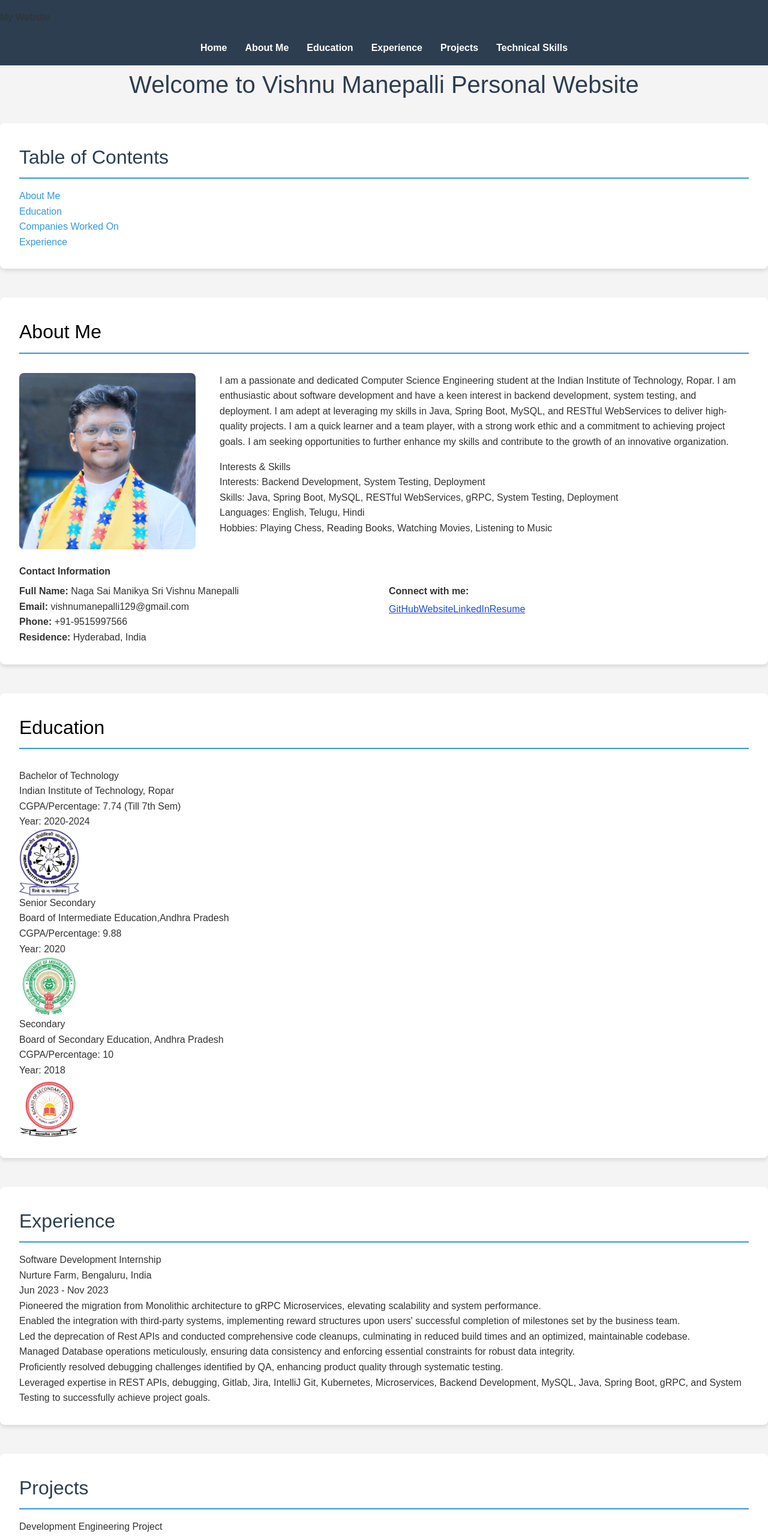
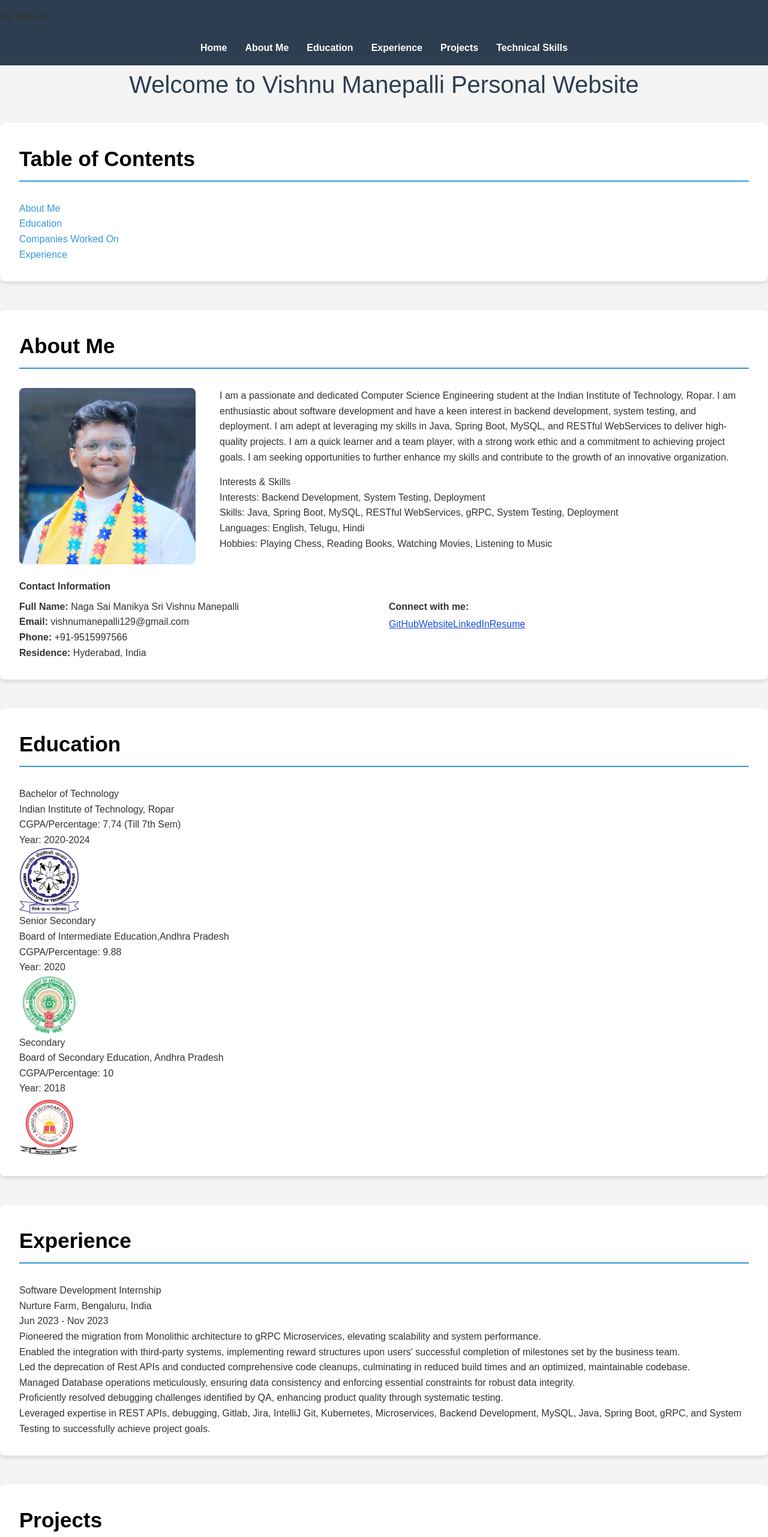
Before and after one commit to vishnumanepalli/vishnu-website, a Next.js app: page / in a window 1280 px wide. Shown: the top 2563 px of the page at 60% size. Built offline with nearby package versions, Linux system fonts and the light colour scheme.

Commit message:
again updated

```diff
--- a/src/app/components/AboutMe.js
+++ b/src/app/components/AboutMe.js
@@ -1,12 +1,9 @@
-"use client";
-
-import React, { useState } from "react";
+import React from "react";
 import Image from "next/image";
 import "./AboutMe.css";
-import SectionTitle from "./sectionTitle";
+import SectionTitle from "./section/SectionTitle";
 
 export default function AboutMe({ about, personalInfo }) {
-  const [isHovered, setIsHovered] = useState(false);
 
   return (
     <section id="about" className="about-section">
--- a/src/app/components/Education.js
+++ b/src/app/components/Education.js
@@ -1,6 +1,6 @@
 import React from "react";
 import Image from "next/image";
-import SectionTitle from "./sectionTitle";
+import SectionTitle from "./section/SectionTitle";
 
 const EducationImage = ({ image, alt }) => {
   return <Image src={image} alt={alt} width={100} height={100} className="object-contain" />;
--- a/src/app/components/Experience.js
+++ b/src/app/components/Experience.js
@@ -1,8 +1,10 @@
 // app/components/Experience.js
+import SectionTitle from "./section/SectionTitle";
+
 export default function Experience({ experience }) {
   return (
     <section id="experience" className="mb-8">
-      <h2 className="text-2xl font-bold mb-4">Experience</h2>
+      <SectionTitle title="Experience" id="experience" />
       {experience.map((exp, index) => (
         <div key={index} className="mb-4">
           <h3 className="text-xl font-semibold">{exp.title}</h3>
--- a/src/app/components/Projects.js
+++ b/src/app/components/Projects.js
@@ -1,10 +1,11 @@
 // app/components/Projects.js
 import Link from "next/link";
+import SectionTitle from "./section/SectionTitle";
 
 export default function Projects({ projects }) {
   return (
     <section id="projects" className="mb-8">
-      <h2 className="text-2xl font-bold mb-4">Projects</h2>
+      <SectionTitle title="Projects" id="projects" />
       <div className="grid grid-cols-1 md:grid-cols-2 gap-4">
         {projects.slice(0, 4).map((project, index) => (
           <div key={index} className="border p-4 rounded-lg shadow-md">
--- a/src/app/components/TableOfContents.js
+++ b/src/app/components/TableOfContents.js
@@ -1,10 +1,11 @@
 // app/components/TableOfContents.js
 import Link from "next/link";
+import SectionTitle from "./section/SectionTitle";
 
 export default function TableOfContents() {
   return (
     <section id="toc" className="mb-8">
-      <h2 className="text-2xl font-bold mb-4">Table of Contents</h2>
+      <SectionTitle title="Table of Contents" id="toc" />
       <ul className="list-disc pl-5">
         <li>
           <Link href="#about">About Me</Link>
--- a/src/app/components/TechnicalSkills.js
+++ b/src/app/components/TechnicalSkills.js
@@ -1,10 +1,11 @@
 // app/components/TechnicalSkills.js
 import Link from "next/link";
+import SectionTitle from "./section/SectionTitle";
 
 export default function TechnicalSkills({ skills }) {
   return (
     <section id="technical-skills" className="mb-8">
-      <h2 className="text-2xl font-bold mb-4">Technical Skills</h2>
+      <SectionTitle title="Technical Skills" id="technical-skills" />
       <div className="grid grid-cols-1 md:grid-cols-2 gap-4">
         <div>
           <h3 className="text-xl font-semibold mb-2">Programming Languages</h3>
--- a/src/app/components/sectionTitle.js
+++ b/src/app/components/section/SectionTitle.js
@@ -4,7 +4,8 @@
 import React, { useState } from "react";
 import { FontAwesomeIcon } from "@fortawesome/react-fontawesome";
 import { faLink } from "@fortawesome/free-solid-svg-icons";
-import { handleSmoothScroll } from "../utils/utils";
+import { handleSmoothScroll } from "@/app/utils/utils";
+import "./style.css"
 
 export default function SectionTitle({ title, id }) {
   const [isHovered, setIsHovered] = useState(false);
--- /dev/null
+++ b/src/app/components/section/style.css
@@ -0,0 +1,4 @@
+.heading-section {
+  font-size: 35px;
+  font-weight:bolder;
+}
```
Also changed, not shown: src/app/components/Companies.js (+1 -15 lines), src/app/components/navbar/style.css (added).
